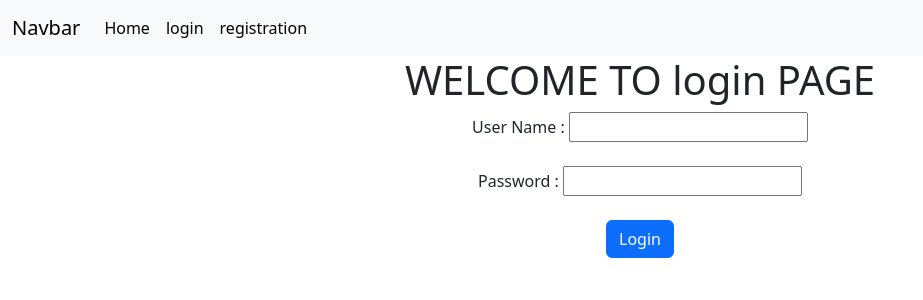
After one commit to udaykiranu22/user_registration_mail_send, a Django app: page /user_login/ in a window 1280 px wide. The commit adds this page. Shown: the top 300 px of the page, without its empty margins (0-923 px from the left). Run offline with Django 5.2, Linux system fonts and the light colour scheme.

Commit message:
navbar commit

```diff
--- a/app/views.py
+++ b/app/views.py
@@ -24,3 +24,9 @@ def registration(request):
         else:
             return HttpResponse('invaild data')
     return render(request, 'registration.html', d)
+
+def home(request):
+    return render(request, 'homepage.html')
+
+def user_login(request):
+    return render(request, 'loginpage.html')
--- /dev/null
+++ b/templates/base.html
@@ -0,0 +1,40 @@
+<!doctype html>
+<html lang="en">
+  <head>
+    <meta charset="utf-8">
+    <meta name="viewport" content="width=device-width, initial-scale=1">
+    {% block title %}
+    <title>Bootstrap demo</title>
+    {% endblock %}
+    <link href="https://cdn.jsdelivr.net/npm/bootstrap@5.3.3/dist/css/bootstrap.min.css" rel="stylesheet" integrity="sha384-QWTKZyjpPEjISv5WaRU9OFeRpok6YctnYmDr5pNlyT2bRjXh0JMhjY6hW+ALEwIH" crossorigin="anonymous">
+  </head>
+  <body>
+    <nav class="navbar navbar-expand-lg bg-body-tertiary">
+        <div class="container-fluid">
+          <a class="navbar-brand" href="#">Navbar</a>
+          <button class="navbar-toggler" type="button" data-bs-toggle="collapse" data-bs-target="#navbarNavDropdown" aria-controls="navbarNavDropdown" aria-expanded="false" aria-label="Toggle navigation">
+            <span class="navbar-toggler-icon"></span>
+          </button>
+          <div class="collapse navbar-collapse" id="navbarNavDropdown">
+            <ul class="navbar-nav">
+              <li class="nav-item">
+                <a class="nav-link active" aria-current="page" href="{% url 'home' %}">Home</a>
+              </li>
+              <li class="nav-item">
+                <a class="nav-link active" aria-current="page" href="{% url 'user_login' %}">login</a>
+              </li>
+              <li class="nav-item">
+                <a class="nav-link active" aria-current="page" href="{% url 'registration' %}">registration</a>
+              </li>
+            </ul>
+          </div>
+        </div>
+      </nav>
+
+      {% block body %}
+
+      {% endblock %}
+
+    <script src="https://cdn.jsdelivr.net/npm/@popperjs/core@2.11.8/dist/umd/popper.min.js" integrity="sha384-I7E8VVD/ismYTF4hNIPjVp/Zjvgyol6VFvRkX/vR+Vc4jQkC+hVqc2pM8ODewa9r" crossorigin="anonymous"></script>
+    <script src="https://cdn.jsdelivr.net/npm/bootstrap@5.3.3/dist/js/bootstrap.min.js" integrity="sha384-0pUGZvbkm6XF6gxjEnlmuGrJXVbNuzT9qBBavbLwCsOGabYfZo0T0to5eqruptLy" crossorigin="anonymous"></script>  </body>
+</html>
--- /dev/null
+++ b/templates/loginpage.html
@@ -0,0 +1,23 @@
+{% extends 'base.html' %}
+
+{% block title %}
+<title>login page</title>
+{% endblock %}
+
+{% block body %}
+
+<center>
+    <h1> WELCOME TO login PAGE </h1>
+    <form method="POST">
+        {% csrf_token %}
+
+        <label for="un">User Name : </label>
+        <input type="text" name="username" id="un"><br><br>
+        <label for="ps">Password : </label>
+        <input type="password" name="password" id="ps"><br><br>
+        <input type="submit" value="Login" class="btn btn-primary">
+    </form>
+</center>
+
+
+{% endblock %}
--- a/user_registration_email/urls.py
+++ b/user_registration_email/urls.py
@@ -23,4 +23,6 @@ from app.views import *
 urlpatterns = [
     path('admin/', admin.site.urls),
     path('registration/', registration, name='registration'),
+    path('home/', home, name = 'home'),
+    path('user_login/', user_login, name = 'user_login'),
 ]+static(settings.MEDIA_URL, document_root = settings.MEDIA_ROOT)
```
Also changed, not shown: templates/homepage.html (added, +11 -0 lines), templates/registration.html (+7 -9 lines), db.sqlite3.
